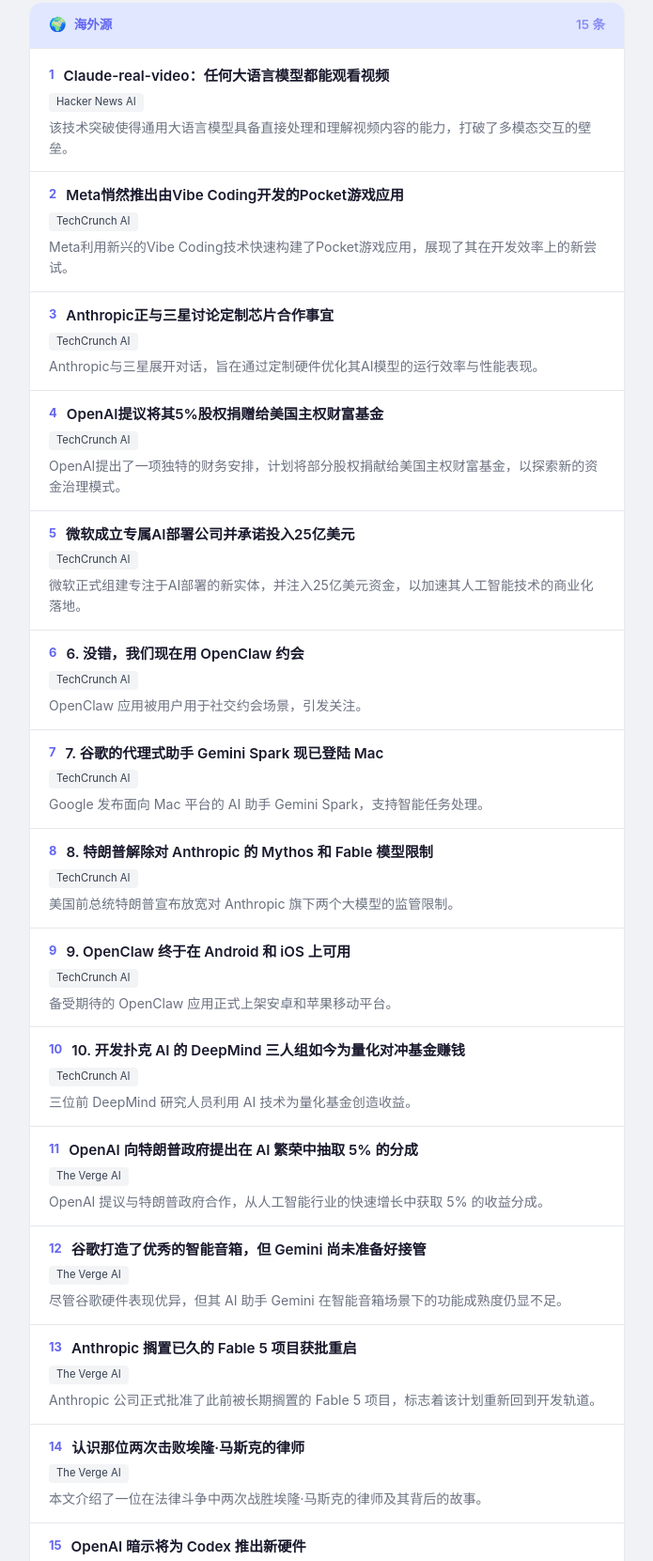
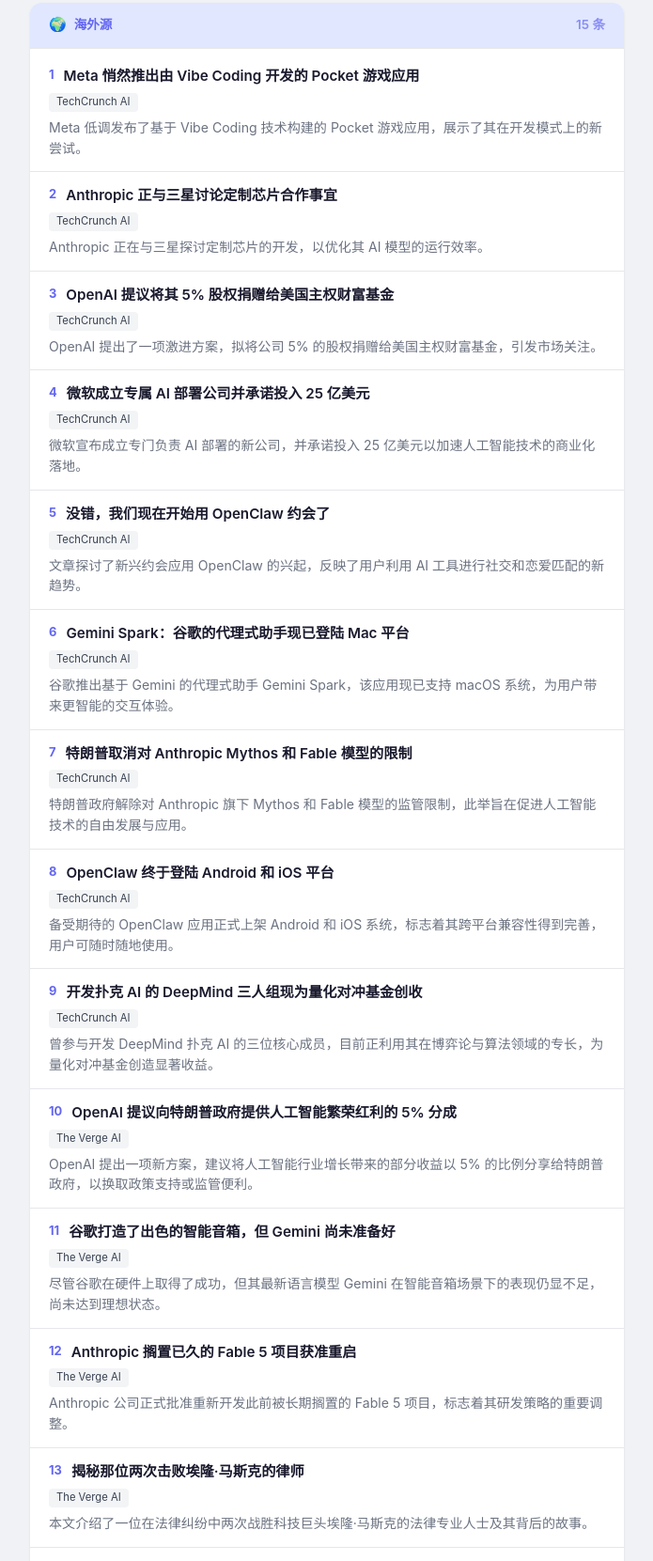
Before and after one commit to tanx0702/ai-daily-news, a plain HTML site: page index.html in a window 1280 px wide. Shown: the part 196-1857 px from the top of the page at 94% size, without its empty margins (292-987 px from the left). Drawn offline with Linux system fonts and the light colour scheme.

Commit message:
deploy: 61f34195b0ae4ba375b370a5b8626c5494e440ba

```diff
--- a/index.html
+++ b/index.html
@@ -266,202 +266,188 @@
                 <div class="news-item">
                     <div class="news-title">
                         <span class="news-num">1</span>
-                        <a href="https://github.com/HUANGCHIHHUNGLeo/claude-real-video" target="_blank" rel="noopener">Claude-real-video：任何大语言模型都能观看视频</a>
+                        <a href="https://techcrunch.com/2026/07/02/meta-quietly-launches-vibe-coded-gaming-app-pocket/" target="_blank" rel="noopener">Meta 悄然推出由 Vibe Coding 开发的 Pocket 游戏应用</a>
                     </div>
                     <div class="news-meta">
-                        <span class="news-source-tag">Hacker News AI</span>
+                        <span class="news-source-tag">TechCrunch AI</span>
 
                     </div>
 
-                    <div class="news-summary">该技术突破使得通用大语言模型具备直接处理和理解视频内容的能力，打破了多模态交互的壁垒。</div>
+                    <div class="news-summary">Meta 低调发布了基于 Vibe Coding 技术构建的 Pocket 游戏应用，展示了其在开发模式上的新尝试。</div>
 
                 </div>
 
                 <div class="news-item">
                     <div class="news-title">
                         <span class="news-num">2</span>
-                        <a href="https://techcrunch.com/2026/07/02/meta-quietly-launches-vibe-coded-gaming-app-pocket/" target="_blank" rel="noopener">Meta悄然推出由Vibe Coding开发的Pocket游戏应用</a>
+                        <a href="https://techcrunch.com/2026/07/02/anthropic-is-discussing-a-new-custom-chip-with-samsung/" target="_blank" rel="noopener">Anthropic 正与三星讨论定制芯片合作事宜</a>
                     </div>
                     <div class="news-meta">
                         <span class="news-source-tag">TechCrunch AI</span>
 
                     </div>
 
-                    <div class="news-summary">Meta利用新兴的Vibe Coding技术快速构建了Pocket游戏应用，展现了其在开发效率上的新尝试。</div>
+                    <div class="news-summary">Anthropic 正在与三星探讨定制芯片的开发，以优化其 AI 模型的运行效率。</div>
 
                 </div>
 
                 <div class="news-item">
                     <div class="news-title">
                         <span class="news-num">3</span>
-                        <a href="https://techcrunch.com/2026/07/02/anthropic-is-discussing-a-new-custom-chip-with-samsung/" target="_blank" rel="noopener">Anthropic正与三星讨论定制芯片合作事宜</a>
+                        <a href="https://techcrunch.com/2026/07/02/openai-proposed-donating-5-of-its-equity-to-a-us-sovereign-wealth-fund/" target="_blank" rel="noopener">OpenAI 提议将其 5% 股权捐赠给美国主权财富基金</a>
                     </div>
                     <div class="news-meta">
                         <span class="news-source-tag">TechCrunch AI</span>
 
                     </div>
 
-                    <div class="news-summary">Anthropic与三星展开对话，旨在通过定制硬件优化其AI模型的运行效率与性能表现。</div>
+                    <div class="news-summary">OpenAI 提出了一项激进方案，拟将公司 5% 的股权捐赠给美国主权财富基金，引发市场关注。</div>
 
                 </div>
 
                 <div class="news-item">
                     <div class="news-title">
                         <span class="news-num">4</span>
-                        <a href="https://techcrunch.com/2026/07/02/openai-proposed-donating-5-of-its-equity-to-a-us-sovereign-wealth-fund/" target="_blank" rel="noopener">OpenAI提议将其5%股权捐赠给美国主权财富基金</a>
+                        <a href="https://techcrunch.com/2026/07/02/microsoft-launches-its-own-ai-deployment-company-with-2-5-billion-commitment/" target="_blank" rel="noopener">微软成立专属 AI 部署公司并承诺投入 25 亿美元</a>
                     </div>
                     <div class="news-meta">
                         <span class="news-source-tag">TechCrunch AI</span>
 
                     </div>
 
-                    <div class="news-summary">OpenAI提出了一项独特的财务安排，计划将部分股权捐献给美国主权财富基金，以探索新的资金治理模式。</div>
+                    <div class="news-summary">微软宣布成立专门负责 AI 部署的新公司，并承诺投入 25 亿美元以加速人工智能技术的商业化落地。</div>
 
                 </div>
 
                 <div class="news-item">
                     <div class="news-title">
                         <span class="news-num">5</span>
-                        <a href="https://techcrunch.com/2026/07/02/microsoft-launches-its-own-ai-deployment-company-with-2-5-billion-commitment/" target="_blank" rel="noopener">微软成立专属AI部署公司并承诺投入25亿美元</a>
+                        <a href="https://techcrunch.com/2026/07/02/yep-were-using-openclaw-to-date-now/" target="_blank" rel="noopener">没错，我们现在开始用 OpenClaw 约会了</a>
                     </div>
                     <div class="news-meta">
                         <span class="news-source-tag">TechCrunch AI</span>
 
                     </div>
 
-                    <div class="news-summary">微软正式组建专注于AI部署的新实体，并注入25亿美元资金，以加速其人工智能技术的商业化落地。</div>
+                    <div class="news-summary">文章探讨了新兴约会应用 OpenClaw 的兴起，反映了用户利用 AI 工具进行社交和恋爱匹配的新趋势。</div>
 
                 </div>
 
                 <div class="news-item">
                     <div class="news-title">
                         <span class="news-num">6</span>
-                        <a href="https://techcrunch.com/2026/07/02/yep-were-using-openclaw-to-date-now/" target="_blank" rel="noopener">6. 没错，我们现在用 OpenClaw 约会</a>
+                        <a href="https://techcrunch.com/2026/07/01/gemini-spark-googles-agentic-assistant-is-now-available-on-mac/" target="_blank" rel="noopener">Gemini Spark：谷歌的代理式助手现已登陆 Mac 平台</a>
                     </div>
                     <div class="news-meta">
                         <span class="news-source-tag">TechCrunch AI</span>
 
                     </div>
 
-                    <div class="news-summary">OpenClaw 应用被用户用于社交约会场景，引发关注。</div>
+                    <div class="news-summary">谷歌推出基于 Gemini 的代理式助手 Gemini Spark，该应用现已支持 macOS 系统，为用户带来更智能的交互体验。</div>
 
                 </div>
 
                 <div class="news-item">
                     <div class="news-title">
                         <span class="news-num">7</span>
-                        <a href="https://techcrunch.com/2026/07/01/gemini-spark-googles-agentic-assistant-is-now-available-on-mac/" target="_blank" rel="noopener">7. 谷歌的代理式助手 Gemini Spark 现已登陆 Mac</a>
+                        <a href="https://techcrunch.com/2026/06/30/trump-drops-restrictions-on-anthropics-mythos-and-fable-models/" target="_blank" rel="noopener">特朗普取消对 Anthropic Mythos 和 Fable 模型的限制</a>
                     </div>
                     <div class="news-meta">
                         <span class="news-source-tag">TechCrunch AI</span>
 
                     </div>
 
-                    <div class="news-summary">Google 发布面向 Mac 平台的 AI 助手 Gemini Spark，支持智能任务处理。</div>
+                    <div class="news-summary">特朗普政府解除对 Anthropic 旗下 Mythos 和 Fable 模型的监管限制，此举旨在促进人工智能技术的自由发展与应用。</div>
 
                 </div>
 
                 <div class="news-item">
                     <div class="news-title">
                         <span class="news-num">8</span>
-                        <a href="https://techcrunch.com/2026/06/30/trump-drops-restrictions-on-anthropics-mythos-and-fable-models/" target="_blank" rel="noopener">8. 特朗普解除对 Anthropic 的 Mythos 和 Fable 模型限制</a>
+                        <a href="https://techcrunch.com/2026/06/30/openclaw-is-finally-available-on-android-and-ios/" target="_blank" rel="noopener">OpenClaw 终于登陆 Android 和 iOS 平台</a>
                     </div>
                     <div class="news-meta">
                         <span class="news-source-tag">TechCrunch AI</span>
 
                     </div>
 
-                    <div class="news-summary">美国前总统特朗普宣布放宽对 Anthropic 旗下两个大模型的监管限制。</div>
+                    <div class="news-summary">备受期待的 OpenClaw 应用正式上架 Android 和 iOS 系统，标志着其跨平台兼容性得到完善，用户可随时随地使用。</div>
 
                 </div>
 
                 <div class="news-item">
                     <div class="news-title">
                         <span class="news-num">9</span>
-                        <a href="https://techcrunch.com/2026/06/30/openclaw-is-finally-available-on-android-and-ios/" target="_blank" rel="noopener">9. OpenClaw 终于在 Android 和 iOS 上可用</a>
+                        <a href="https://techcrunch.com/2026/06/30/the-deepmind-trio-who-built-a-poker-ai-are-now-making-money-for-quant-hedge-funds/" target="_blank" rel="noopener">开发扑克 AI 的 DeepMind 三人组现为量化对冲基金创收</a>
                     </div>
                     <div class="news-meta">
                         <span class="news-source-tag">TechCrunch AI</span>
 
                     </div>
 
-                    <div class="news-summary">备受期待的 OpenClaw 应用正式上架安卓和苹果移动平台。</div>
+                    <div class="news-summary">曾参与开发 DeepMind 扑克 AI 的三位核心成员，目前正利用其在博弈论与算法领域的专长，为量化对冲基金创造显著收益。</div>
 
                 </div>
 
                 <div class="news-item">
                     <div class="news-title">
                         <span class="news-num">10</span>
-                        <a href="https://techcrunch.com/2026/06/30/the-deepmind-trio-who-built-a-poker-ai-are-now-making-money-for-quant-hedge-funds/" target="_blank" rel="noopener">10. 开发扑克 AI 的 DeepMind 三人组如今为量化对冲基金赚钱</a>
+                        <a href="https://www.theverge.com/ai-artificial-intelligence/960588/openai-government-5-percent-stake-trump" target="_blank" rel="noopener">OpenAI 提议向特朗普政府提供人工智能繁荣红利的 5% 分成</a>
                     </div>
                     <div class="news-meta">
-                        <span class="news-source-tag">TechCrunch AI</span>
+                        <span class="news-source-tag">The Verge AI</span>
 
                     </div>
 
-                    <div class="news-summary">三位前 DeepMind 研究人员利用 AI 技术为量化基金创造收益。</div>
+                    <div class="news-summary">OpenAI 提出一项新方案，建议将人工智能行业增长带来的部分收益以 5% 的比例分享给特朗普政府，以换取政策支持或监管便利。</div>
 
                 </div>
 
                 <div class="news-item">
                     <div class="news-title">
                         <span class="news-num">11</span>
-                        <a href="https://www.theverge.com/ai-artificial-intelligence/960588/openai-government-5-percent-stake-trump" target="_blank" rel="noopener">OpenAI 向特朗普政府提出在 AI 繁荣中抽取 5% 的分成</a>
+                        <a href="https://www.theverge.com/tech/959503/google-home-speaker-review-gemini-for-home" target="_blank" rel="noopener">谷歌打造了出色的智能音箱，但 Gemini 尚未准备好</a>
                     </div>
                     <div class="news-meta">
                         <span class="news-source-tag">The Verge AI</span>
 
                     </div>
 
-                    <div class="news-summary">OpenAI 提议与特朗普政府合作，从人工智能行业的快速增长中获取 5% 的收益分成。</div>
+                    <div class="news-summary">尽管谷歌在硬件上取得了成功，但其最新语言模型 Gemini 在智能音箱场景下的表现仍显不足，尚未达到理想状态。</div>
 
                 </div>
 
                 <div class="news-item">
                     <div class="news-title">
                         <span class="news-num">12</span>
-                        <a href="https://www.theverge.com/tech/959503/google-home-speaker-review-gemini-for-home" target="_blank" rel="noopener">谷歌打造了优秀的智能音箱，但 Gemini 尚未准备好接管</a>
+                        <a href="https://www.theverge.com/ai-artificial-intelligence/958964/anthropic-claude-fable-5-is-back" target="_blank" rel="noopener">Anthropic 搁置已久的 Fable 5 项目获准重启</a>
                     </div>
                     <div class="news-meta">
                         <span class="news-source-tag">The Verge AI</span>
 
                     </div>
 
-                    <div class="news-summary">尽管谷歌硬件表现优异，但其 AI 助手 Gemini 在智能音箱场景下的功能成熟度仍显不足。</div>
+                    <div class="news-summary">Anthropic 公司正式批准重新开发此前被长期搁置的 Fable 5 项目，标志着其研发策略的重要调整。</div>
 
                 </div>
 
                 <div class="news-item">
                     <div class="news-title">
                         <span class="news-num">13</span>
-                        <a href="https://www.theverge.com/ai-artificial-intelligence/958964/anthropic-claude-fable-5-is-back" target="_blank" rel="noopener">Anthropic 搁置已久的 Fable 5 项目获批重启</a>
+                        <a href="https://www.theverge.com/column/959270/elon-musk-open-ai-bill-savitt-twitter" target="_blank" rel="noopener">揭秘那位两次击败埃隆·马斯克的律师</a>
                     </div>
                     <div class="news-meta">
                         <span class="news-source-tag">The Verge AI</span>
 
                     </div>
 
-                    <div class="news-summary">Anthropic 公司正式批准了此前被长期搁置的 Fable 5 项目，标志着该计划重新回到开发轨道。</div>
+                    <div class="news-summary">本文介绍了一位在法律纠纷中两次战胜科技巨头埃隆·马斯克的法律专业人士及其背后的故事。</div>
 
                 </div>
 
                 <div class="news-item">
                     <div class="news-title">
                         <span class="news-num">14</span>
-                        <a href="https://www.theverge.com/column/959270/elon-musk-open-ai-bill-savitt-twitter" target="_blank" rel="noopener">认识那位两次击败埃隆·马斯克的律师</a>
-                    </div>
-                    <div class="news-meta">
-                        <span class="news-source-tag">The Verge AI</span>
-
-                    </div>
-
-                    <div class="news-summary">本文介绍了一位在法律斗争中两次战胜埃隆·马斯克的律师及其背后的故事。</div>
-
-                </div>
-
-                <div class="news-item">
-                    <div class="news-title">
-                        <span class="news-num">15</span>
                         <a href="https://www.theverge.com/ai-artificial-intelligence/959174/openai-codex-hardware-work-louder" target="_blank" rel="noopener">OpenAI 暗示将为 Codex 推出新硬件</a>
                     </div>
                     <div class="news-meta">
@@ -469,7 +455,21 @@
 
                     </div>
 
-                    <div class="news-summary">OpenAI 近期释放信号，表示正在为代码生成模型 Codex 开发专用的新硬件设备。</div>
+                    <div class="news-summary">OpenAI 近期释放信号，表明正在为代码助手 Codex 开发专用的新硬件设备，以进一步提升用户体验。</div>
+
+                </div>
+
+                <div class="news-item">
+                    <div class="news-title">
+                        <span class="news-num">15</span>
+                        <a href="https://www.theverge.com/ai-artificial-intelligence/959033/health-location-data-protection-act-ai-warren-scanlon" target="_blank" rel="noopener">立法者提议禁止 AI 公司出售用户健康数据</a>
+                    </div>
+                    <div class="news-meta">
+                        <span class="news-source-tag">The Verge AI</span>
+
+                    </div>
+
+                    <div class="news-summary">美国国会议员提出新法案，旨在阻止人工智能企业将用户的敏感健康数据用于商业交易，以保护个人隐私。</div>
 
                 </div>
 
```
Also changed, not shown: archive/2026-07-03.html (+43 -43 lines), cover.jpg.
